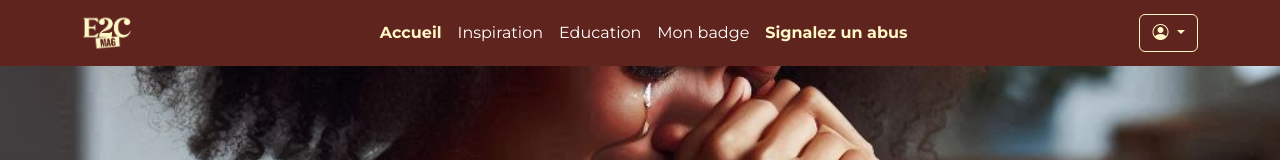
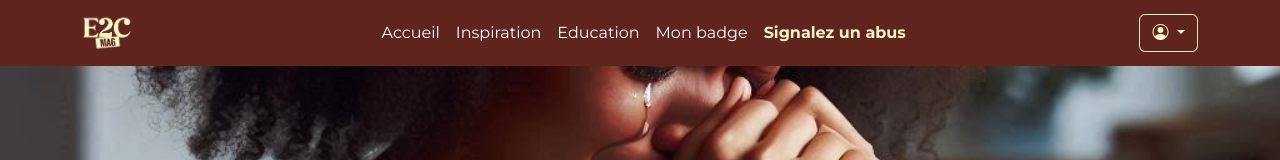
Before and after one commit to Nevrit/Projet-8-Mars, a plain HTML site: page abus.html in a window 1280 px wide. Shown: the top 160 px of the page. Drawn offline with nearby package versions, Linux system fonts and the light colour scheme; a web font is replaced by a local one.

Commit message:
Gestion des liens

```diff
--- a/abus.html
+++ b/abus.html
@@ -70,7 +70,7 @@
             <ul class="navbar-nav mx-auto text-secondary">
               <li class="nav-item">
                 <a
-                  class="nav-link active"
+                  class="nav-link"
                   aria-current="page"
                   href="index.html"
                   >Accueil</a
```
Also changed, not shown: education.html (+1 -1 lines).
